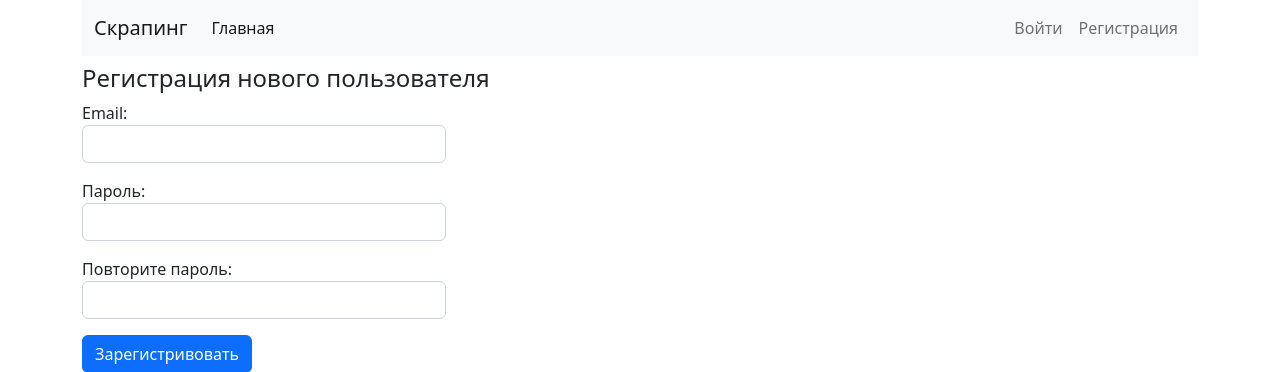
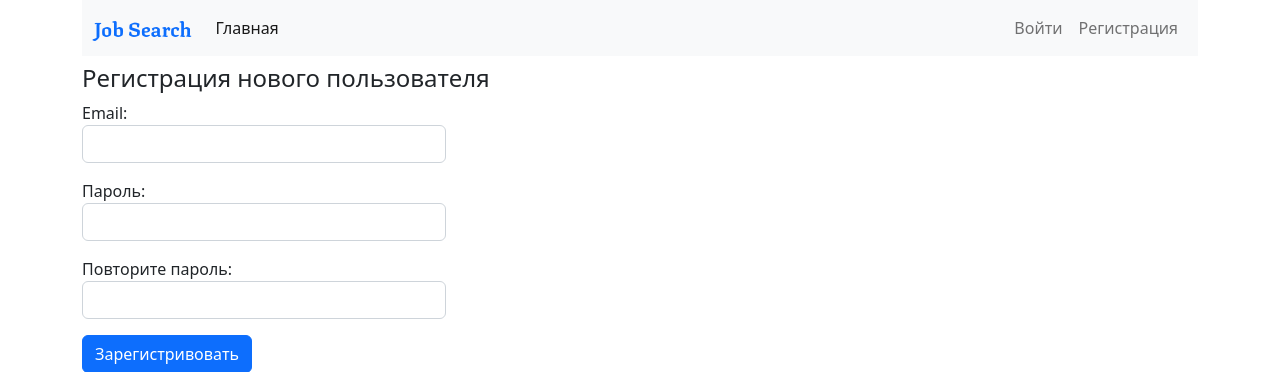
Before and after one commit to darthmorgot/scraping_service, a Django app: page /accounts/register/ in a window 1280 px wide. Shown: the top 372 px of the page. Run offline with Django 4.2, Linux system fonts and the light colour scheme.

Commit message:
Добавил в разметку подключение статического файла со стилями шрифта, и мелкие правки разметки.

```diff
--- a/templates/base.html
+++ b/templates/base.html
@@ -8,12 +8,13 @@
   <link rel="icon" href="{% static 'favicon.ico' %}">
   <link href="https://cdn.jsdelivr.net/npm/bootstrap@5.2.0-beta1/dist/css/bootstrap.min.css" rel="stylesheet"
         integrity="sha384-0evHe/X+R7YkIZDRvuzKMRqM+OrBnVFBL6DOitfPri4tjfHxaWutUpFmBp4vmVor" crossorigin="anonymous">
+  <link rel="stylesheet" href="{% static 'css/styles.css' %}">
 </head>
 <body>
   <div class="container">
     <nav class="navbar navbar-expand-lg bg-light">
       <div class="container-fluid">
-        <a class="navbar-brand" href="{% url 'home' %}">Скрапинг</a>
+        <a class="navbar-brand brand-logo" href="{% url 'home' %}">Job Search</a>
         <button class="navbar-toggler" type="button" data-bs-toggle="collapse" data-bs-target="#navbarNav"
                 aria-controls="navbarNav" aria-expanded="false" aria-label="Toggle navigation">
           <span class="navbar-toggler-icon"></span>
```
